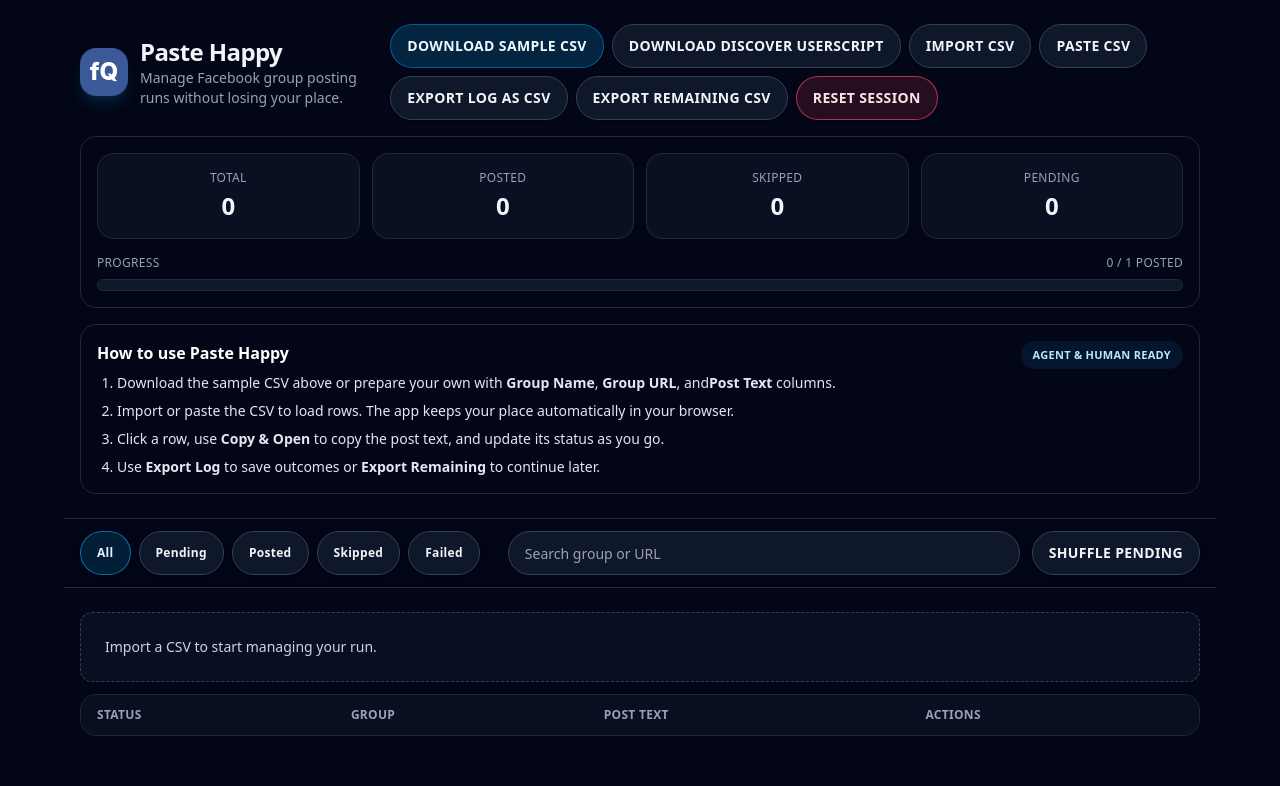
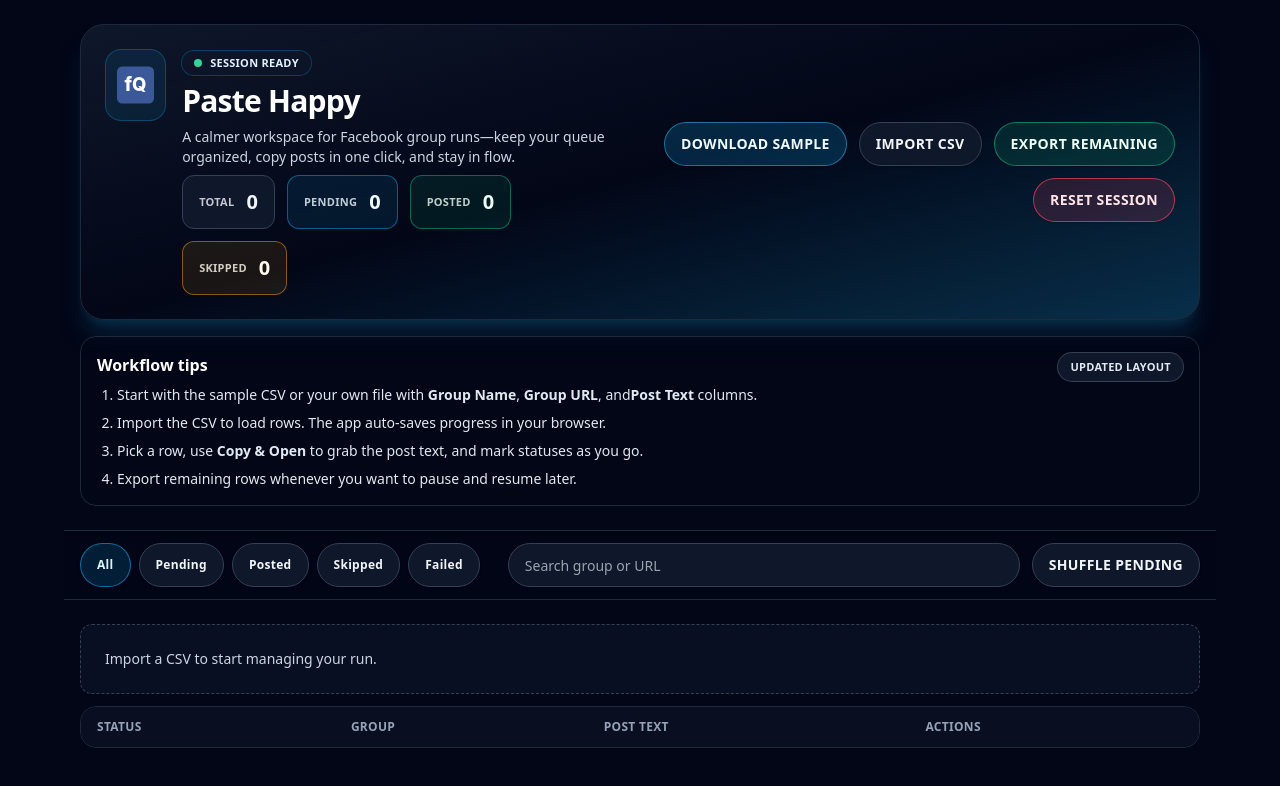
Before and after one commit to DevSkits916/Paste-happy-, a React (Vite) app: page / in a window 1280 px wide. Shown: the top 786 px of the page. Built offline with nearby package versions, Linux system fonts and the light colour scheme.

Commit message:
Revamp header layout and simplify imports

```diff
--- a/src/App.tsx
+++ b/src/App.tsx
@@ -368,31 +368,6 @@ function InnerApp() {
     [handleImport]
   );
 
-  const handleExportLog = useCallback(() => {
-    if (!state.rows.length) {
-      push('Nothing to export yet.', 'info');
-      return;
-    }
-    const header = ['Group Name', 'Group URL', 'Final Status', 'Timestamp'];
-    const csv = [
-      header,
-      ...state.rows.map((row) => {
-        const timestamp = row.lastChangedAt || row.history[row.history.length - 1]?.at || '';
-        return [row.name, row.url, row.status, timestamp].map(escapeCsvValue);
-      }),
-    ]
-      .map((columns) => columns.join(','))
-      .join('\n');
-    const blob = new Blob([csv], { type: 'text/csv' });
-    const url = URL.createObjectURL(blob);
-    const anchor = document.createElement('a');
-    anchor.href = url;
-    anchor.download = `paste-happy-log-${new Date().toISOString().slice(0, 10)}.csv`;
-    anchor.click();
-    URL.revokeObjectURL(url);
-    push('Exported log CSV.', 'success');
-  }, [push, state.rows]);
-
   const handleExportRemaining = useCallback(() => {
     const remaining = state.rows.filter((row) => row.status !== 'posted');
     if (!remaining.length) {
@@ -436,15 +411,6 @@ function InnerApp() {
     push('Downloaded sample CSV with 10 example groups.', 'success');
   }, [push]);
 
-  const handleDownloadDiscoverUserscript = useCallback(() => {
-    const href = '/userscripts/facebook-groups-discover-export.user.js';
-    const anchor = document.createElement('a');
-    anchor.href = href;
-    anchor.download = 'facebook-groups-discover-export.user.js';
-    anchor.click();
-    push('Downloaded the Facebook Groups Discover scraper userscript.', 'success');
-  }, [push]);
-
   const handlePostEdit = useCallback((id: string, ad: string) => {
     updateRow(id, (row) => ({ ...row, ad }));
   }, [updateRow]);
@@ -457,38 +423,40 @@ function InnerApp() {
     setState((prev) => ({ ...prev, currentId: row.id }));
   }, []);
 
-  const handlePasteCsv = useCallback(() => {
-    const text = window.prompt('Paste CSV contents');
-    if (!text) return;
-    const parsed = parseCsvRows(text);
-    handleImport(parsed);
-  }, [handleImport]);
-
   return (
     <div className="mx-auto flex min-h-screen w-full max-w-6xl flex-col gap-6 px-4 pb-28 pt-6 text-slate-100">
       <header className="space-y-4">
-        <div className="flex flex-col gap-3 sm:flex-row sm:items-center sm:justify-between">
-          <div className="flex items-center gap-3">
-            <img src="/logo-fq.svg" alt="Paste Happy logo" className="h-12 w-12 rounded-2xl shadow-lg shadow-sky-900/40" />
-            <div>
-              <h1 className="text-2xl font-semibold tracking-tight">Paste Happy</h1>
-              <p className="text-sm text-slate-400">Manage Facebook group posting runs without losing your place.</p>
+        <div className="overflow-hidden rounded-3xl border border-slate-800 bg-gradient-to-br from-slate-900 via-slate-950/70 to-sky-950 shadow-xl shadow-sky-900/40">
+          <div className="flex flex-col gap-6 p-6 lg:flex-row lg:items-center lg:justify-between">
+            <div className="flex items-start gap-4">
+              <span className="rounded-2xl bg-sky-500/10 p-3 ring-1 ring-inset ring-sky-500/30">
+                <img src="/logo-fq.svg" alt="Paste Happy logo" className="h-12 w-12" />
+              </span>
+              <div className="space-y-2">
+                <p className="inline-flex items-center gap-2 rounded-full bg-slate-900/60 px-3 py-1 text-[11px] font-semibold uppercase tracking-wide text-sky-100 ring-1 ring-sky-500/30">
+                  <span className="h-2 w-2 rounded-full bg-emerald-400" />
+                  Session ready
+                </p>
+                <h1 className="text-3xl font-semibold tracking-tight text-white">Paste Happy</h1>
+                <p className="max-w-xl text-sm text-slate-300">
+                  A calmer workspace for Facebook group runs—keep your queue organized, copy posts in one click, and stay in flow.
+                </p>
+                <div className="grid grid-cols-2 gap-3 text-sm sm:flex sm:flex-wrap">
+                  <ActionPill label="Total" value={total} tone="neutral" />
+                  <ActionPill label="Pending" value={counts.pending} tone="sky" />
+                  <ActionPill label="Posted" value={counts.posted} tone="emerald" />
+                  <ActionPill label="Skipped" value={counts.skipped} tone="amber" />
                 </div>
               </div>
-          <div className="flex flex-wrap gap-2">
+            </div>
+
+            <div className="flex flex-col gap-3 sm:flex-row sm:flex-wrap sm:justify-end">
               <button
                 type="button"
                 onClick={handleDownloadSample}
-              className="h-11 rounded-full border border-sky-600/60 bg-sky-500/20 px-4 text-sm font-semibold uppercase tracking-wide text-sky-50 shadow focus-visible:outline focus-visible:outline-2 focus-visible:outline-sky-400"
+                className="h-11 rounded-full border border-sky-400/50 bg-sky-500/20 px-4 text-sm font-semibold uppercase tracking-wide text-sky-50 shadow focus-visible:outline focus-visible:outline-2 focus-visible:outline-sky-400"
               >
-              Download Sample CSV
-            </button>
-            <button
-              type="button"
-              onClick={handleDownloadDiscoverUserscript}
-              className="h-11 rounded-full border border-slate-700 bg-slate-900 px-4 text-sm font-semibold uppercase tracking-wide shadow focus-visible:outline focus-visible:outline-2 focus-visible:outline-sky-400"
-            >
-              Download Discover Userscript
+                Download Sample
               </button>
               <button
                 type="button"
@@ -499,24 +467,10 @@ function InnerApp() {
               </button>
               <button
                 type="button"
-              onClick={handlePasteCsv}
-              className="h-11 rounded-full border border-slate-700 bg-slate-900 px-4 text-sm font-semibold uppercase tracking-wide shadow focus-visible:outline focus-visible:outline-2 focus-visible:outline-sky-400"
+                onClick={handleExportRemaining}
+                className="h-11 rounded-full border border-emerald-500/60 bg-emerald-500/15 px-4 text-sm font-semibold uppercase tracking-wide text-emerald-50 shadow focus-visible:outline focus-visible:outline-2 focus-visible:outline-emerald-400"
               >
-              Paste CSV
-            </button>
-            <button
-              type="button"
-              onClick={handleExportLog}
-              className="h-11 rounded-full border border-slate-700 bg-slate-900 px-4 text-sm font-semibold uppercase tracking-wide shadow focus-visible:outline focus-visible:outline-2 focus-visible:outline-sky-400"
-            >
-              Export Log as CSV
-            </button>
-            <button
-              type="button"
-              onClick={handleExportRemaining}
-              className="h-11 rounded-full border border-slate-700 bg-slate-900 px-4 text-sm font-semibold uppercase tracking-wide shadow focus-visible:outline focus-visible:outline-2 focus-visible:outline-sky-400"
-            >
-              Export Remaining CSV
+                Export Remaining
               </button>
               <button
                 type="button"
@@ -527,45 +481,23 @@ function InnerApp() {
               </button>
             </div>
           </div>
-
-        <div className="rounded-2xl border border-slate-800 bg-slate-950/70 p-4">
-          <dl className="grid grid-cols-2 gap-3 text-sm sm:grid-cols-4">
-            <Stat label="Total" value={total} />
-            <Stat label="Posted" value={counts.posted} />
-            <Stat label="Skipped" value={counts.skipped} />
-            <Stat label="Pending" value={counts.pending} />
-          </dl>
-          <div className="mt-4 space-y-2">
-            <div className="flex justify-between text-xs uppercase tracking-wide text-slate-400">
-              <span>Progress</span>
-              <span>
-                {counts.posted} / {total || 1} posted
-              </span>
-            </div>
-            <div className="h-3 overflow-hidden rounded-full border border-slate-800 bg-slate-900">
-              <div
-                className="h-full bg-emerald-500"
-                style={{ width: `${total ? Math.min(100, (counts.posted / total) * 100) : 0}%` }}
-              />
-            </div>
-          </div>
         </div>
 
         <div className="rounded-2xl border border-slate-800 bg-slate-950/70 p-4 text-sm text-slate-200">
           <div className="flex items-start justify-between gap-3">
             <div className="space-y-2">
-              <h2 className="text-base font-semibold text-white">How to use Paste Happy</h2>
+              <h2 className="text-base font-semibold text-white">Workflow tips</h2>
               <ol className="list-decimal space-y-2 pl-5">
                 <li>
-                  Download the sample CSV above or prepare your own with <strong>Group Name</strong>, <strong>Group URL</strong>, and
+                  Start with the sample CSV or your own file with <strong>Group Name</strong>, <strong>Group URL</strong>, and
                   <strong>Post Text</strong> columns.
                 </li>
-                <li>Import or paste the CSV to load rows. The app keeps your place automatically in your browser.</li>
-                <li>Click a row, use <strong>Copy &amp; Open</strong> to copy the post text, and update its status as you go.</li>
-                <li>Use <strong>Export Log</strong> to save outcomes or <strong>Export Remaining</strong> to continue later.</li>
+                <li>Import the CSV to load rows. The app auto-saves progress in your browser.</li>
+                <li>Pick a row, use <strong>Copy &amp; Open</strong> to grab the post text, and mark statuses as you go.</li>
+                <li>Export remaining rows whenever you want to pause and resume later.</li>
               </ol>
             </div>
-            <span className="rounded-full bg-sky-500/10 px-3 py-1 text-[11px] font-semibold uppercase tracking-wide text-sky-200">Agent &amp; human ready</span>
+            <span className="rounded-full bg-slate-900 px-3 py-1 text-[11px] font-semibold uppercase tracking-wide text-slate-200 ring-1 ring-slate-700">Updated layout</span>
           </div>
         </div>
       </header>
@@ -984,11 +916,26 @@ function StatusBadge({ status }: { status: RowStatusKind }) {
   );
 }
 
-function Stat({ label, value }: { label: string; value: number }) {
+function ActionPill({
+  label,
+  value,
+  tone,
+}: {
+  label: string;
+  value: number;
+  tone: 'neutral' | 'sky' | 'emerald' | 'amber';
+}) {
+  const toneStyles: Record<'neutral' | 'sky' | 'emerald' | 'amber', string> = {
+    neutral: 'border-slate-700 bg-slate-900 text-slate-100',
+    sky: 'border-sky-500/50 bg-sky-500/10 text-sky-50',
+    emerald: 'border-emerald-500/50 bg-emerald-500/10 text-emerald-50',
+    amber: 'border-amber-500/50 bg-amber-500/10 text-amber-50',
+  };
+
   return (
-    <div className="rounded-2xl border border-slate-800 bg-slate-900/60 p-4 text-center">
-      <dt className="text-xs uppercase tracking-wide text-slate-400">{label}</dt>
-      <dd className="mt-1 text-2xl font-semibold">{value}</dd>
+    <div className={`flex items-center justify-between gap-3 rounded-xl border px-4 py-3 ${toneStyles[tone]}`}>
+      <div className="text-[11px] font-semibold uppercase tracking-wide opacity-80">{label}</div>
+      <div className="text-xl font-semibold tabular-nums">{value}</div>
     </div>
   );
 }
```
Lines whose indentation alone changed are shown as unchanged.
